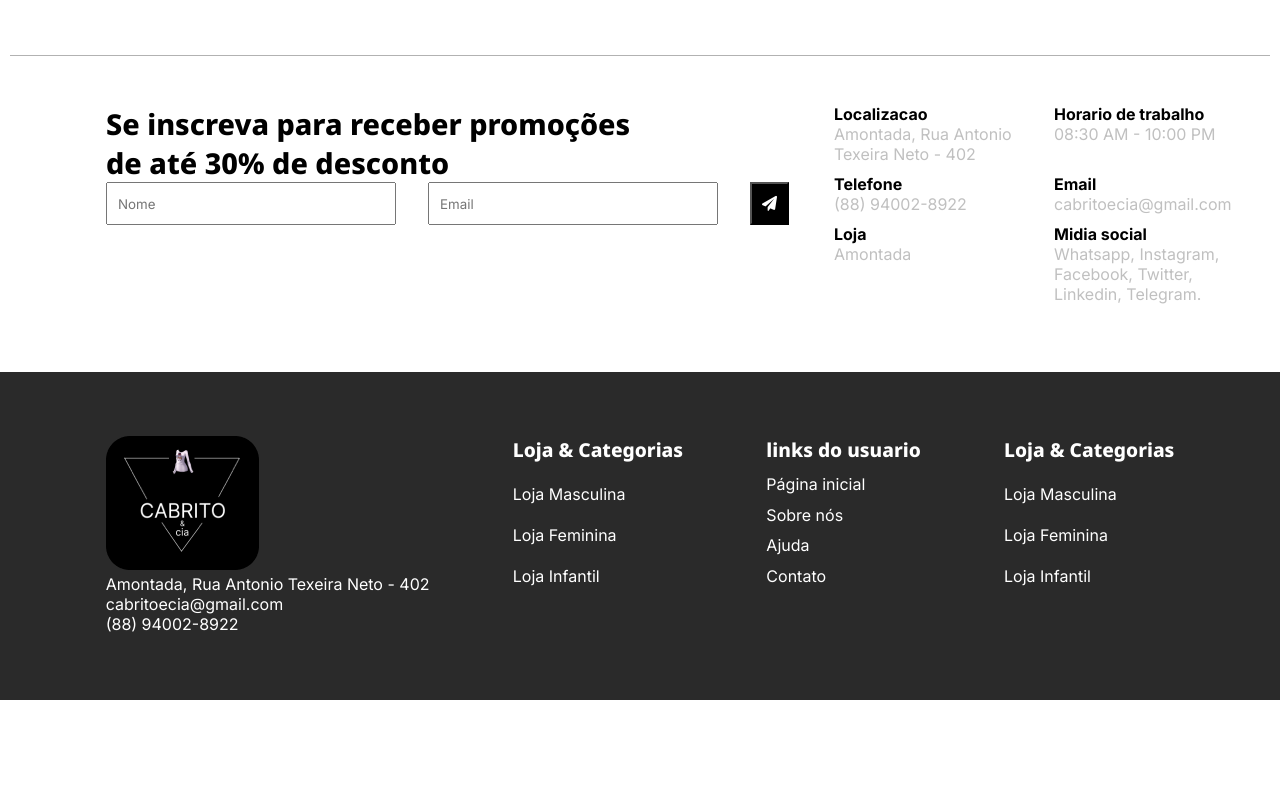
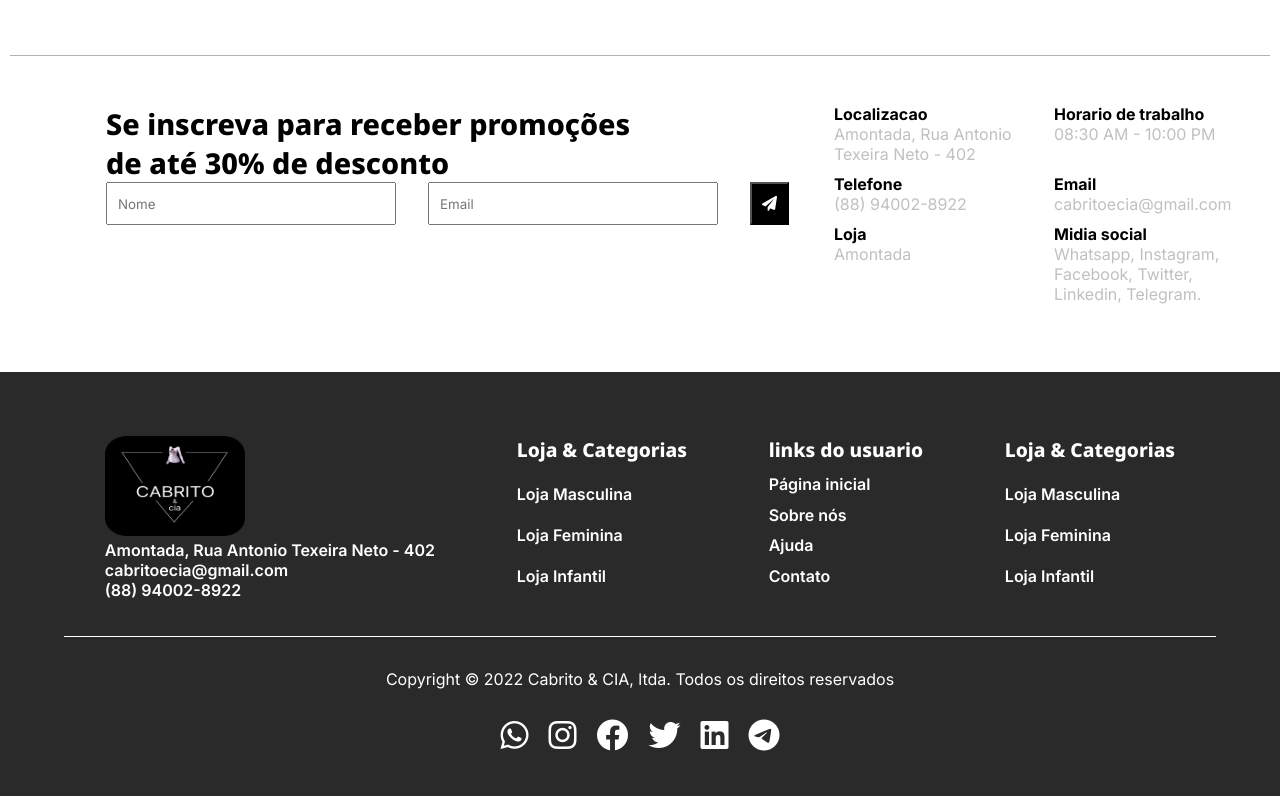
Before and after one commit to Felipe-Douglas/Loja-Roupas, a plain HTML site: page index.html in a window 1280 px wide. Shown: the part 3427-4223 px from the top of the page. Before the commit the page ends 4127 px from the top, so only its background shows below. Drawn offline with nearby package versions, Linux system fonts and the light colour scheme.

Commit message:
Rodape finalizado

```diff
--- a/assets/css/style.css
+++ b/assets/css/style.css
@@ -333,24 +333,24 @@ html, body {
     background: #2A2A2A;
     padding: 4rem;
     display: flex;
+    justify-content: space-between;
+    flex-direction: column;
+    flex-wrap: wrap;
+}
+
+.rodape__site {
+    display: flex;
     justify-content: space-around;
     flex-wrap: wrap;
 }
 
-.rodape > div {
+.rodape__site > div {
     display: flex;
     flex-direction: column;
     height: 200px;
 }
 
-.rodape > div > ul > h4 {
-    font-family: 'Noto Sans';
-    font-weight: 800;
-    color: #FFF;
-    font-size: 1.2rem;
-}
-
-.rodape > div > ul {
+.rodape__site > div > ul {
     list-style: none;
     display: flex;
     flex-direction: column;
@@ -358,6 +358,38 @@ html, body {
     height: 150px;
 }
 
-.rodape > div > ul > li {
+.rodape__site > div > ul > h4 {
+    font-family: 'Noto Sans';
+    font-weight: 800;
     color: #FFF;
+    font-size: 1.2rem;
 }
+
+.rodape__site > div > ul > li {
+    color: #FFF;
+    font-weight: 600;
+}
+
+.rodape__site > div > ul > li > img {
+    width: 140px;
+    height: 100px;
+}
+
+.rodape__copyright {
+    padding: 2rem;
+    border-top: 1px solid #FFF;
+    color: #FFF;
+    display: flex;
+    justify-content: center;
+    align-items: center;
+    flex-direction: column;
+    gap: 20px;
+}
+
+.copyright__social {
+    display: flex;
+}
+
+.copyright__social i {
+    margin: 10px;
+}
--- a/index.html
+++ b/index.html
@@ -348,6 +348,7 @@
     </main>
 
     <foote class="rodape">
+        <section class="rodape__site">
             <div class="rodape__info">
                 <ul class="rodape__info__lista">
                     <li class="rodape__info__item">
@@ -392,6 +393,18 @@
                     <li class="rodape__shopping__item">Loja Infantil</li>
                 </ul>
             </div>
+        </section>
+        <section class="rodape__copyright">
+            <p class="copyright__text">Copyright &copy; 2022 Cabrito & CIA, ltda. Todos os direitos reservados</p>
+            <div class="copyright__social">
+                <i class="social__icon fa-brands fa-whatsapp fa-2x"></i>
+                <i class="social__icon fa-brands fa-instagram fa-2x"></i>
+                <i class="social__icon fa-brands fa-facebook fa-2x"></i>
+                <i class="social__icon fa-brands fa-twitter fa-2x"></i>
+                <i class="social__icon fa-brands fa-linkedin fa-2x"></i>
+                <i class="social__icon fa-brands fa-telegram fa-2x"></i>
+            </div>
+        </section>
     </footer>
 
     <script src="https://ajax.googleapis.com/ajax/libs/jquery/3.6.0/jquery.min.js"></script>
```
Lines whose indentation alone changed are shown as unchanged.
